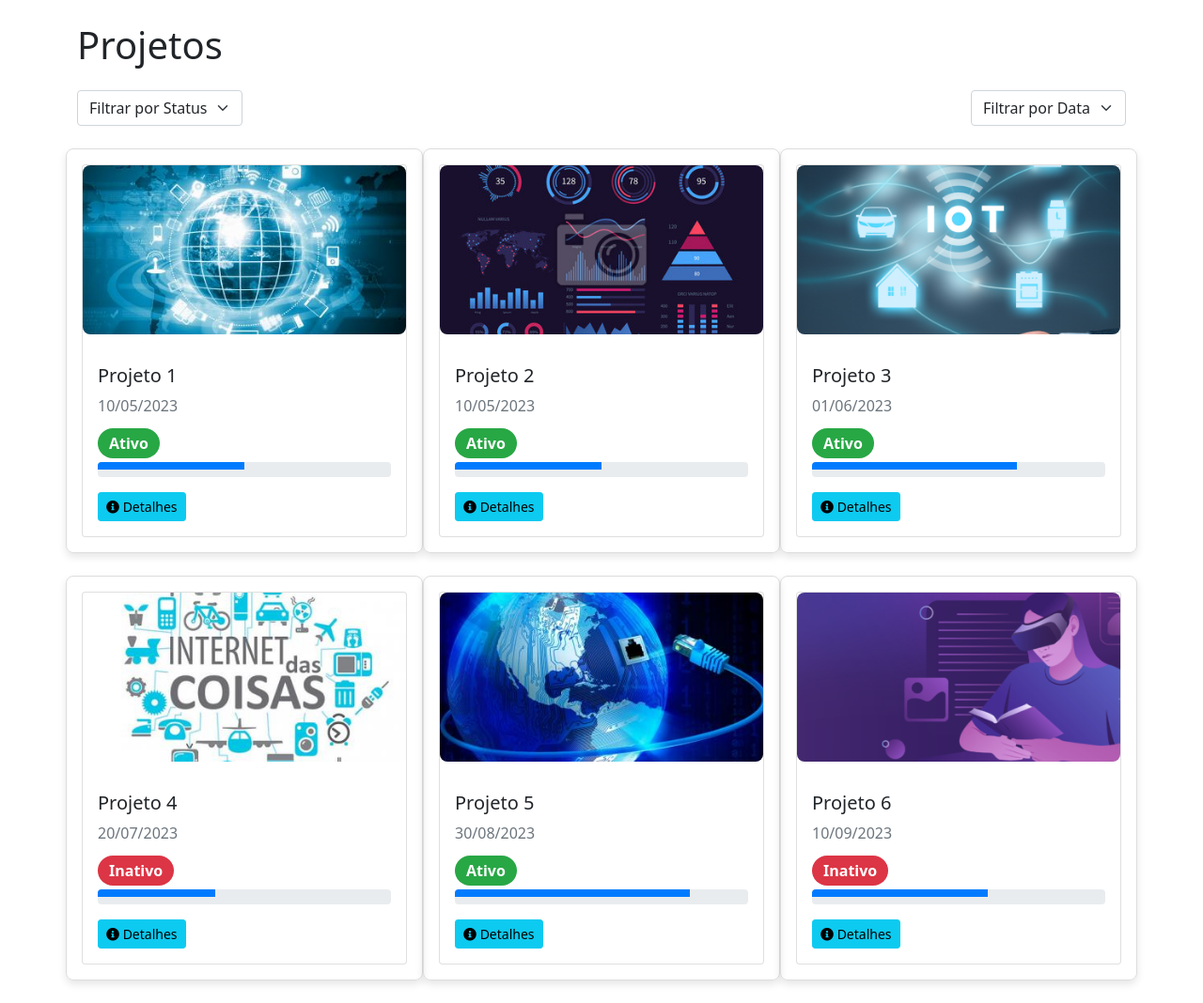
After one commit to gustavsonbarros/abamaker, a Flask app: page /projetos in a window 1280 px wide. The commit adds this page. Shown: the whole page at 94% size. Run offline with Flask 3, Linux system fonts and the light colour scheme; data comes from the database, SQL or seed files in the repository.

Commit message:
Tela criada para Projetos

```diff
--- a/app.py
+++ b/app.py
@@ -206,7 +206,7 @@ def login():
             session['tipo'] = usuario.tipo
 
             # Mensagem de boas-vindas personalizada
-            flash(f"Bem-vindo(a) de volta, {usuario.nome}!", "success")
+            flash(f"Bem-vindo(a) {usuario.nome}!", "success")
 
             # Redirecionamento baseado no tipo de usuário
             if usuario.tipo == 'admin':
@@ -247,6 +247,13 @@ def alunohtml():
 
     return render_template('alunohtml.html', arquivos=arquivos)
 
+@app.route('/projetos', methods=['GET'])
+def projetos():
+    projetos = Projeto.query.all()  # Obter todos os projetos do banco de dados
+    return render_template('projetos.html', projetos=projetos)
+
+
+
 @app.route('/aluno')
 def aluno():
     if 'user_id' not in session or session.get('tipo') != 'aluno':
@@ -254,10 +261,11 @@ def aluno():
         return redirect(url_for('login'))
     return render_template('aluno.html')
 
-@app.route('/projeto/<int:id>', methods=['GET'])
+@app.route('/projeto/<int:id>')
 def detalhes_projeto(id):
-    # Lógica do projeto
-    return render_template('detalhes_projeto.html', id=id)
+    projeto = Projeto.query.get(id)  # Aqui você pega o projeto com o ID
+    return render_template('detalhes_projeto.html', projeto=projeto)
+
 
 
 
--- a/templates/index.html
+++ b/templates/index.html
@@ -35,7 +35,7 @@
         <div class="collapse navbar-collapse" id="navbarNav">
             <ul class="navbar-nav ml-auto">
                 <li class="nav-item"><a class="nav-link" href="{{ url_for('index') }}">Início</a></li>
-                <li class="nav-item"><a class="nav-link" href="#projetos">Projetos</a></li>
+                <li class="nav-item"><a class="nav-link" href="{{ url_for('projetos') }}">Projetos</a></li>
                 <li class="nav-item"><a class="nav-link" href="#feedback">Feedback</a></li>
                 <li class="nav-item"><a class="nav-link" href="#faq">FAQ</a></li>
                 <li class="nav-item"><a class="nav-link btn btn-outline-primary" href="{{ url_for('register') }}">Cadastrar</a></li>
@@ -48,7 +48,7 @@
     <header class="jumbotron text-center mt-4" id="home">
         <h1 class="display-4">Bem-vindo ao ABA - Maker</h1>
         <p class="lead">Plataforma para conectar projetos educacionais.</p>
-        <a href="{{ url_for('register') }}" class="btn btn-outline-light btn-lg mt-3">Explore e Crie</a>
+        <a href="{{ url_for('register') }}" class="btn btn-outline-light btn-lg mt-3">Cadastre-se</a>
     </header>
 
     <!-- Carrossel de Projetos em Destaque -->
--- /dev/null
+++ b/templates/projetos.html
@@ -0,0 +1,179 @@
+<!DOCTYPE html>
+<html lang="pt-br">
+<head>
+    <meta charset="UTF-8">
+    <meta name="viewport" content="width=device-width, initial-scale=1.0">
+    <title>Projetos</title>
+    <!-- Incluir Bootstrap -->
+    <link href="https://cdn.jsdelivr.net/npm/bootstrap@5.1.3/dist/css/bootstrap.min.css" rel="stylesheet">
+    <link href="https://cdnjs.cloudflare.com/ajax/libs/font-awesome/5.15.4/css/all.min.css" rel="stylesheet">
+    <style>
+        .project-card {
+            border: 1px solid #ddd;
+            border-radius: 8px;
+            padding: 16px;
+            box-shadow: 0 4px 8px rgba(0, 0, 0, 0.1);
+            transition: transform 0.3s ease;
+        }
+        .project-card:hover {
+            transform: translateY(-5px);
+        }
+        .project-img {
+            width: 100%;
+            height: 180px;
+            object-fit: cover;
+            border-radius: 8px;
+        }
+        .status-badge {
+            padding: 5px 12px;
+            border-radius: 20px;
+            font-weight: bold;
+        }
+        .status-ativo {
+            background-color: #28a745;
+            color: white;
+        }
+        .status-inativo {
+            background-color: #dc3545;
+            color: white;
+        }
+        .progress-bar {
+            height: 8px;
+            background-color: #007bff;
+        }
+    </style>
+</head>
+<body>
+    <div class="container mt-4">
+        <h1 class="mb-4">Projetos</h1>
+
+        <!-- Filtros -->
+        <div class="filter-section d-flex justify-content-between mb-4">
+            <select class="form-select w-auto" id="filter-status">
+                <option value="">Filtrar por Status</option>
+                <option value="Ativo">Ativo</option>
+                <option value="Inativo">Inativo</option>
+            </select>
+            <select class="form-select w-auto" id="filter-date">
+                <option value="">Filtrar por Data</option>
+                <option value="mais-recente">Mais Recentes</option>
+                <option value="mais-antigo">Mais Antigos</option>
+            </select>
+        </div>
+
+        <!-- Grid de Projetos -->
+        <div class="row" id="project-grid">
+            <!-- Card do Projeto 1 -->
+            <div class="col-md-4 mb-4 project-card" data-status="Ativo" data-date="2023-05-10">
+                <div class="card">
+                    <img src="/static/img/cardproject01.jpg" alt="Projeto 1" class="project-img">
+                    <div class="card-body">
+                        <h5 class="mt-3">Projeto 1</h5>
+                        <p class="text-muted">10/05/2023</p>
+                        <span class="status-badge status-ativo">Ativo</span>
+                        <div class="progress mt-2">
+                            <div class="progress-bar" role="progressbar" style="width: 50%" aria-valuenow="50" aria-valuemin="0" aria-valuemax="100"></div>
+                        </div>
+                        <a href="#" class="btn btn-info btn-sm mt-3">
+                            <i class="fas fa-info-circle"></i> Detalhes
+                        </a>
+                    </div>
+                </div>
+            </div>
+
+            <!-- Card do Projeto 2 -->
+            <div class="col-md-4 mb-4 project-card" data-status="Ativo" data-date="2023-05-10">
+                <div class="card">
+                    <img src="/static/img/cardproject02.jpg" alt="Projeto 2" class="project-img">
+                    <div class="card-body">
+                        <h5 class="mt-3">Projeto 2</h5>
+                        <p class="text-muted">10/05/2023</p>
+                        <span class="status-badge status-ativo">Ativo</span>
+                        <div class="progress mt-2">
+                            <div class="progress-bar" role="progressbar" style="width: 50%" aria-valuenow="50" aria-valuemin="0" aria-valuemax="100"></div>
+                        </div>
+                        <a href="#" class="btn btn-info btn-sm mt-3">
+                            <i class="fas fa-info-circle"></i> Detalhes
+                        </a>
+                    </div>
+                </div>
+            </div>
+
+            <!-- Card do Projeto 3 -->
+            <div class="col-md-4 mb-4 project-card" data-status="Ativo" data-date="2023-06-01">
+                <div class="card">
+                    <img src="/static/img/cardproject03.png" alt="Projeto 3" class="project-img">
+                    <div class="card-body">
+                        <h5 class="mt-3">Projeto 3</h5>
+                        <p class="text-muted">01/06/2023</p>
+                        <span class="status-badge status-ativo">Ativo</span>
+                        <div class="progress mt-2">
+                            <div class="progress-bar" role="progressbar" style="width: 70%" aria-valuenow="70" aria-valuemin="0" aria-valuemax="100"></div>
+                        </div>
+                        <a href="#" class="btn btn-info btn-sm mt-3">
+                            <i class="fas fa-info-circle"></i> Detalhes
+                        </a>
+                    </div>
+                </div>
+            </div>
+
+            <!-- Card do Projeto 4 -->
+            <div class="col-md-4 mb-4 project-card" data-status="Inativo" data-date="2023-07-20">
+                <div class="card">
+                    <img src="/static/img/cardproject04.jpg" alt="Projeto 4" class="project-img">
+                    <div class="card-body">
+                        <h5 class="mt-3">Projeto 4</h5>
+                        <p class="text-muted">20/07/2023</p>
+                        <span class="status-badge status-inativo">Inativo</span>
+                        <div class="progress mt-2">
+                            <div class="progress-bar" role="progressbar" style="width: 40%" aria-valuenow="40" aria-valuemin="0" aria-valuemax="100"></div>
+                        </div>
+                        <a href="#" class="btn btn-info btn-sm mt-3">
+                            <i class="fas fa-info-circle"></i> Detalhes
+                        </a>
+                    </div>
+                </div>
+            </div>
+
+            <!-- Card do Projeto 5 -->
+            <div class="col-md-4 mb-4 project-card" data-status="Ativo" data-date="2023-08-30">
+                <div class="card">
+                    <img src="/static/img/cardproject05.jpg" alt="Projeto 5" class="project-img">
+                    <div class="card-body">
+                        <h5 class="mt-3">Projeto 5</h5>
+                        <p class="text-muted">30/08/2023</p>
+                        <span class="status-badge status-ativo">Ativo</span>
+                        <div class="progress mt-2">
+                            <div class="progress-bar" role="progressbar" style="width: 80%" aria-valuenow="80" aria-valuemin="0" aria-valuemax="100"></div>
+                        </div>
+                        <a href="#" class="btn btn-info btn-sm mt-3">
+                            <i class="fas fa-info-circle"></i> Detalhes
+                        </a>
+                    </div>
+                </div>
+            </div>
+
+            <!-- Card do Projeto 6 -->
+            <div class="col-md-4 mb-4 project-card" data-status="Inativo" data-date="2023-09-10">
+                <div class="card">
+                    <img src="/static/img/cardproject06.png" alt="Projeto 6" class="project-img">
+                    <div class="card-body">
+                        <h5 class="mt-3">Projeto 6</h5>
+                        <p class="text-muted">10/09/2023</p>
+                        <span class="status-badge status-inativo">Inativo</span>
+                        <div class="progress mt-2">
+                            <div class="progress-bar" role="progressbar" style="width: 60%" aria-valuenow="60" aria-valuemin="0" aria-valuemax="100"></div>
+                        </div>
+                        <a href="#" class="btn btn-info btn-sm mt-3">
+                            <i class="fas fa-info-circle"></i> Detalhes
+                        </a>
+                    </div>
+                </div>
+            </div>
+        </div>
+    </div>
+
+    <!-- Incluir Bootstrap JS (opcional, para funcionalidades interativas) -->
+    <script src="https://cdn.jsdelivr.net/npm/bootstrap@5.1.3/dist/js/bootstrap.bundle.min.js"></script>
+</body>
+</html>
```
Also changed, not shown: static/img/cardproject01.jpg (added), static/img/cardproject02.jpg (added), static/img/cardproject03.png (added), static/img/cardproject04.jpg (added), static/img/cardproject05.jpg (added), static/img/cardproject06.png (added).
